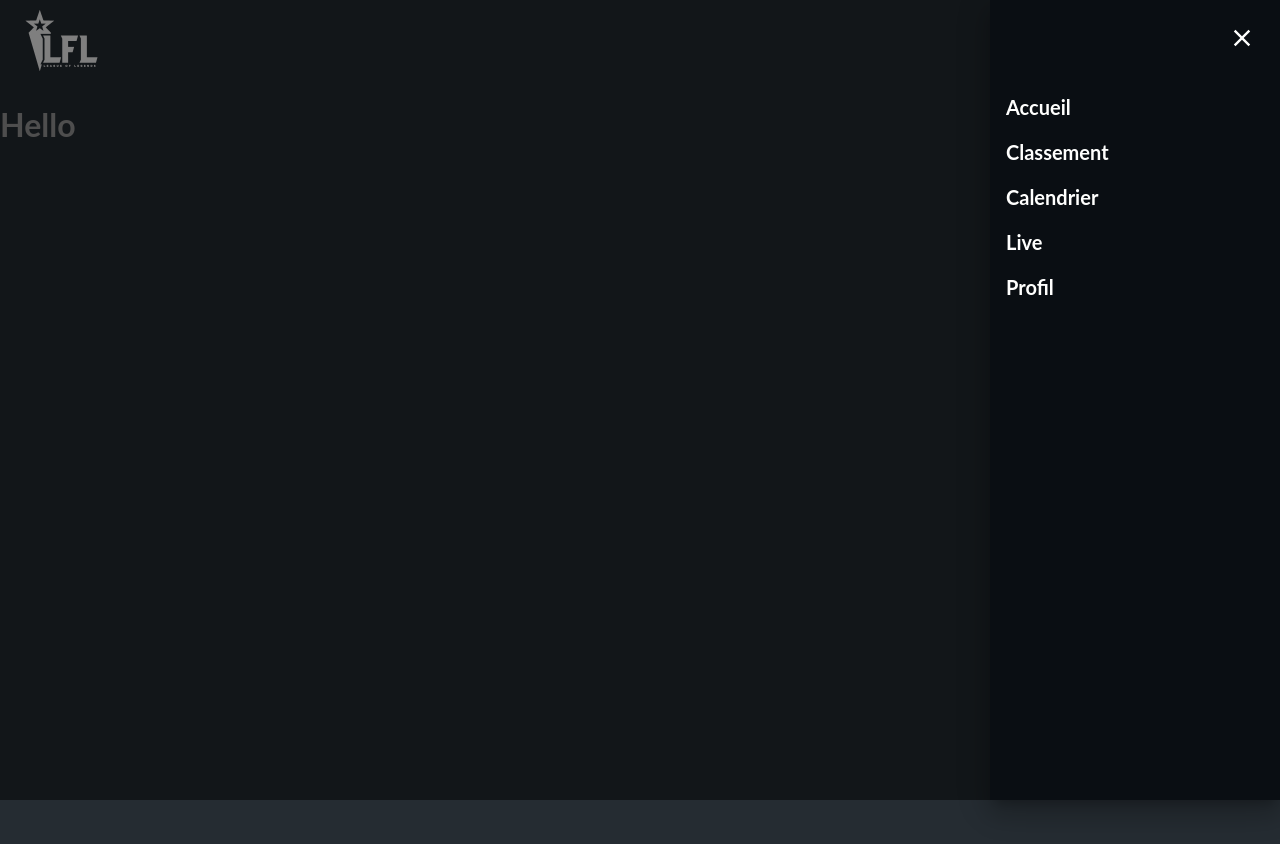
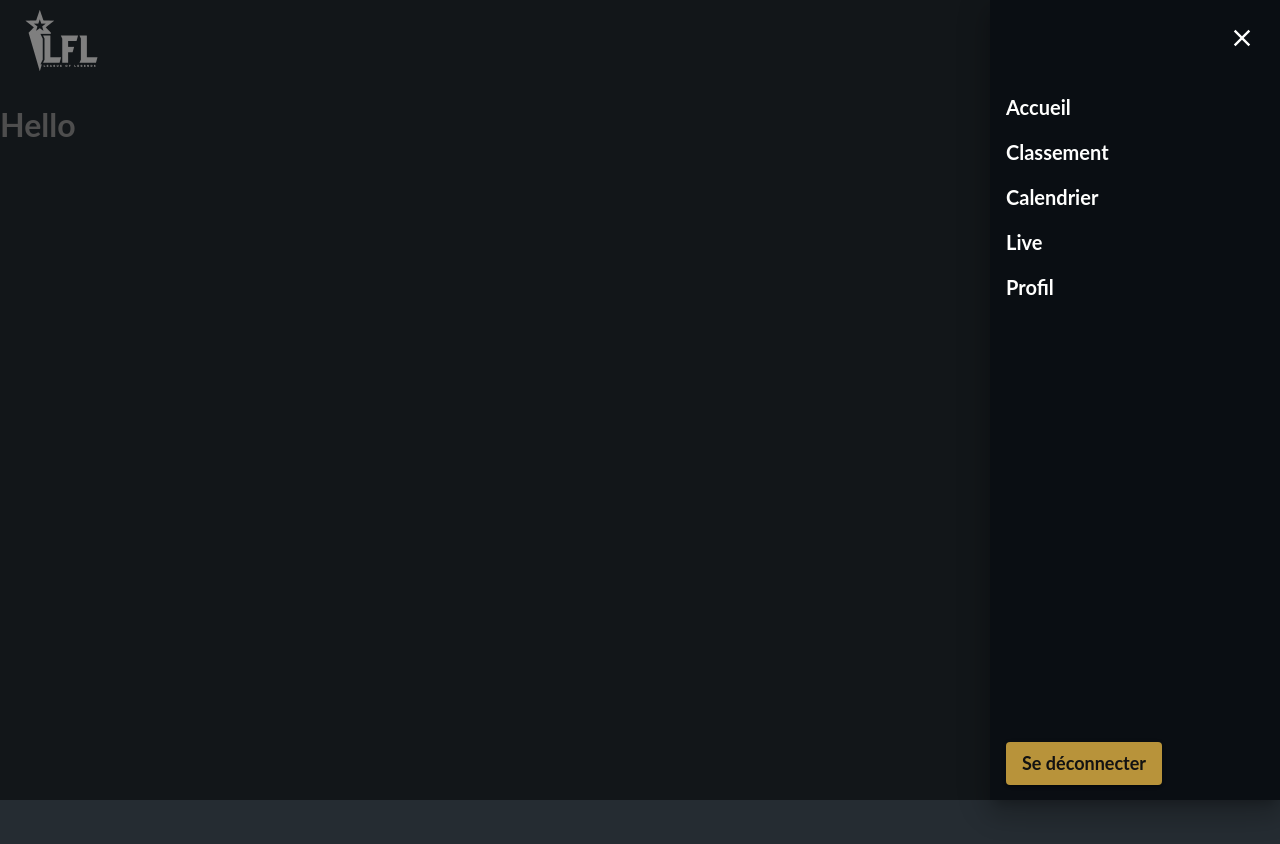
Before and after one commit to pyko7/LFL-Pickem, a Next.js app in the folder client/: page / in a window 1280 px wide. Both pictures are taken after a click on the button "menu". Shown: the top 844 px of the page. Built offline with nearby package versions, Linux system fonts and the light colour scheme.

Commit message:
feat(logout): add logout function

```diff
--- a/client/src/components/Navigation/NavigationDrawer.tsx
+++ b/client/src/components/Navigation/NavigationDrawer.tsx
@@ -6,14 +6,30 @@ import Box from "@mui/material/Box";
 import IconButton from "@mui/material/IconButton";
 import List from "@mui/material/List";
 import ListItem from "@mui/material/ListItem";
-import ListItemButton from "@mui/material/ListItemButton";
-import ListItemText from "@mui/material/ListItemText";
+import Button from "@mui/material/Button";
 import Link from "next/link";
+import { useMutation } from "@tanstack/react-query";
+import { logoutUser } from "~/src/utils/api/auth/logoutUser";
+import { useRouter } from "next/router";
 
 const NavigationDrawer = ({ open, setOpen }: DrawerProps) => {
   const theme = useTheme();
+  const { push } = useRouter();
+
   const handleClose = () => {
     return setOpen(false);
+  };
+
+  const mutation = useMutation({
+    mutationFn: logoutUser,
+    onSuccess: () => {
+      push("/login");
+    },
+  });
+
+  const handleLogoutButton = () => {
+    handleClose();
+    mutation.mutate();
   };
 
   const navLinks = [
@@ -58,6 +74,23 @@ const NavigationDrawer = ({ open, setOpen }: DrawerProps) => {
     },
   }));
 
+  const LogoutButton = styled(Button)(({ theme }) => ({
+    position: "absolute",
+    bottom: 0,
+    left: 16,
+    width: "fit-content",
+    color: theme.palette.neutral.dark,
+    backgroundColor: theme.palette.secondary.main,
+    marginBottom: 15,
+    textDecoration: "none",
+    fontWeight: 700,
+    fontSize: 18,
+    textTransform: "none",
+    "&:hover": {
+      backgroundColor: theme.palette.secondary.light,
+    },
+  }));
+
   const ListHeader = styled(Box)({
     width: "100%",
     padding: 16,
@@ -92,7 +125,9 @@ const NavigationDrawer = ({ open, setOpen }: DrawerProps) => {
         {navLinks.map((item) => {
           return item.name !== "Live" ? (
             <ListItem key={item.name} disablePadding>
-              <Link href={item.pathname} onClick={handleClose}>{item.name}</Link>
+              <Link href={item.pathname} onClick={handleClose}>
+                {item.name}
+              </Link>
             </ListItem>
           ) : (
             <ListItem key={item.name} disablePadding>
@@ -103,11 +138,11 @@ const NavigationDrawer = ({ open, setOpen }: DrawerProps) => {
           );
         })}
       </ItemList>
+      <LogoutButton variant="contained" onClick={handleLogoutButton}>
+        Se déconnecter
+      </LogoutButton>
     </Drawer>
   );
 };
 
 export default NavigationDrawer;
-
-//END DRAWER + ADD LINKS + RESPONSIVE
-//PROFILE PAGE WITH INFORMATIONS
--- /dev/null
+++ b/client/src/utils/api/auth/logoutUser.ts
@@ -0,0 +1,28 @@
+import Cookies from "js-cookie";
+
+export const logoutUser = async () => {
+  const csrfToken = Cookies.get("__Host.x-csrf-token");
+  try {
+    const res = await fetch(`${process.env.NEXT_PUBLIC_API_URL}/auth/logout`, {
+      method: "POST",
+      headers: {
+        "Content-Type": "application/json",
+        "x-csrf-token": `${csrfToken}`,
+      },
+      credentials: "include",
+      body: JSON.stringify({ csrfToken }),
+    });
+    const data = await res.json();
+    if (!res.ok) {
+      if (res.status === 401) {
+        throw new Error("Requête non autorisée");
+      }
+      throw new Error(data);
+    }
+    return data;
+  } catch (error) {
+    if (error instanceof Error) {
+      throw new Error(error.message);
+    }
+  }
+};
```
Also changed, not shown: 1 other file (tests, documents, lock files or other folders).
